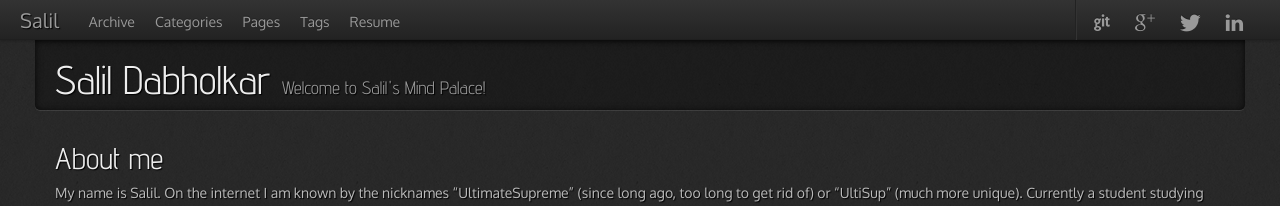
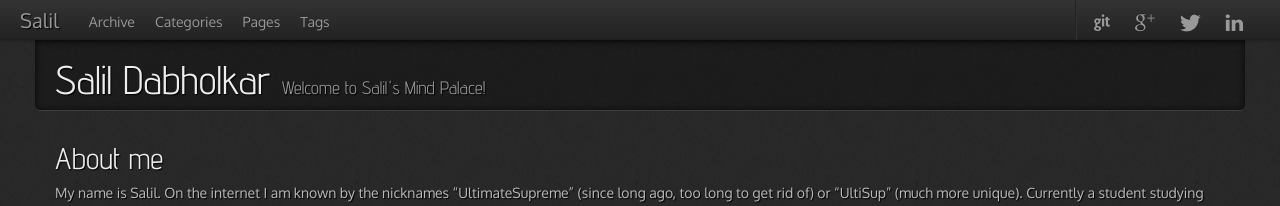
Before and after one commit to salildabholkar/salildabholkar.github.com, a Jekyll site: the page built from index.md, in a window 1280 px wide. Shown: the top 206 px of the page. Built offline with Jekyll 4.4.1, drawn with Linux system fonts in a browser that asks for light colours; nearby versions of some CDN libraries.

Commit message:
remove resume link for now

```diff
--- a/_includes/themes/hooligan/default.html
+++ b/_includes/themes/hooligan/default.html
@@ -45,7 +45,7 @@
                 {% assign pages_list = site.pages %}
                 {% assign group = 'navigation' %}
                 {% include JB/pages_list %}
-				<li><a href=Resume.pdf>Resume</a></li>
+				<!--<li><a href=Resume.pdf>Resume</a></li>-->
               </ul>
               <ul class="nav pull-right social visible-desktop">
                 <li class="divider-vertical"></li>
```
